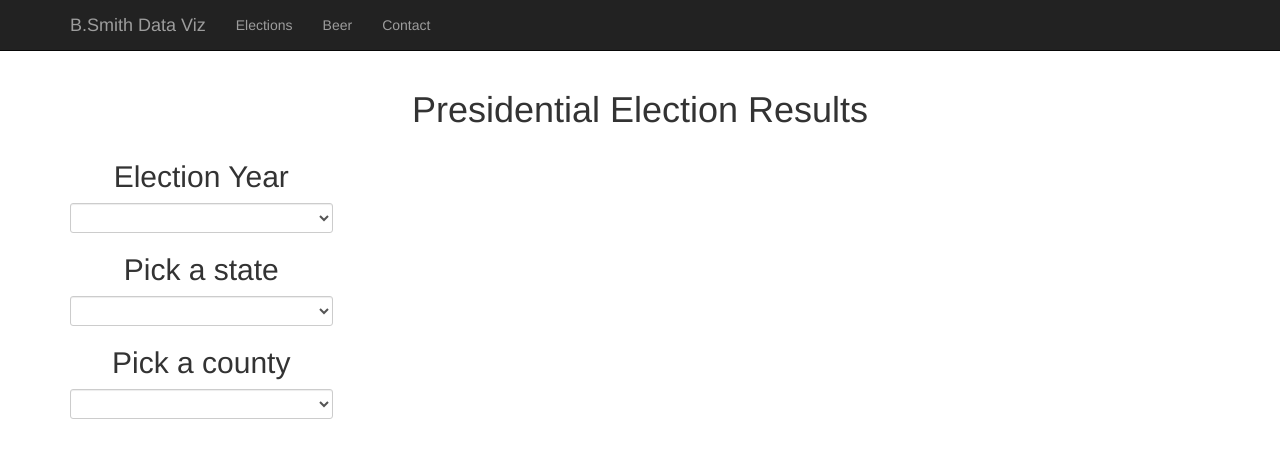
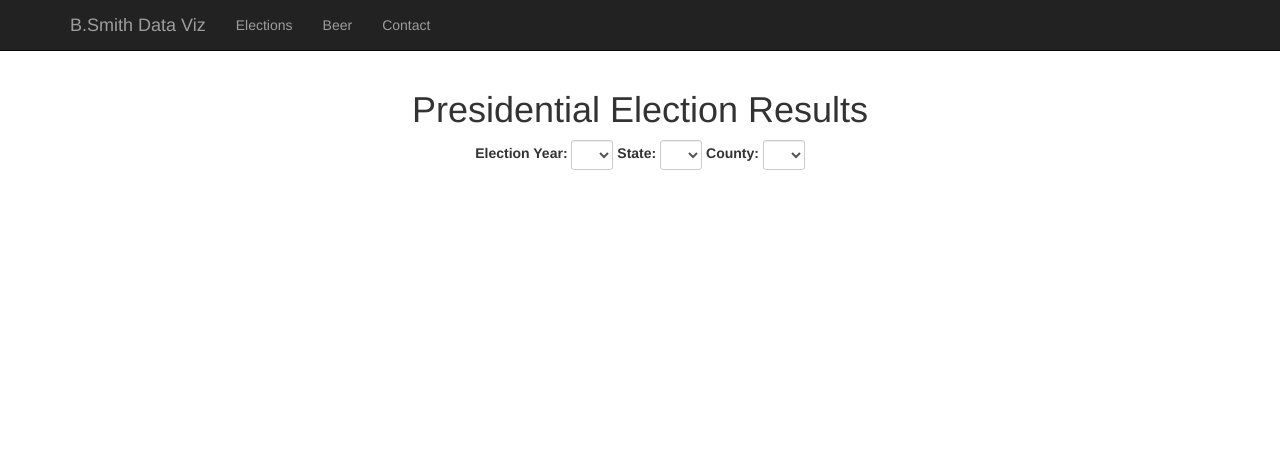
Before and after one commit to BSmith114/vote, a website: page site/public/index.html in a window 1280 px wide. Drawn offline with nearby package versions, Linux system fonts and the light colour scheme; no server answers.

Commit message:
updates params.html and render.js

```diff
--- a/site/public/index.html
+++ b/site/public/index.html
@@ -2,7 +2,6 @@
 <html lang="en">
 
 <head>
-
     <meta charset="utf-8">
     <meta http-equiv="X-UA-Compatible" content="IE=edge">
     <meta name="viewport" content="width=device-width, initial-scale=1">
@@ -14,14 +13,14 @@
     <!-- Bootstrap Core CSS -->
     <link rel="stylesheet" href="https://maxcdn.bootstrapcdn.com/bootstrap/3.3.7/css/bootstrap.min.css" integrity="sha384-BVYiiSIFeK1dGmJRAkycuHAHRg32OmUcww7on3RYdg4Va+PmSTsz/K68vbdEjh4u"
         crossorigin="anonymous">
-        <link rel="stylesheet" href="css/style.css" <!-- Custom CSS -->
+    <!-- Custom CSS -->
+    <link rel="stylesheet" href="css/style.css">
     <style>
         body {
             padding-top: 70px;
             /* Required padding for .navbar-fixed-top. Remove if using .navbar-static-top. Change if height of navigation changes. */
         }
     </style>
-    <script src="https://ajax.googleapis.com/ajax/libs/jquery/3.2.1/jquery.min.js"></script>
 
 </head>
 
@@ -63,29 +62,22 @@
     <div class="container">
         <h1 class="text-center"> Presidential Election Results </h1>
         <div class="row">
-            <div class="col-lg-3 text-center">
-                <h2>Election Year</h2>
-                <select class="form-control input-sm" id="elections"></select>
-                <h2>Pick a state</h2>
-                <select class="form-control input-sm" id="states"></select>
-                <h2>Pick a county</h2>
-                <select class="form-control input-sm" id="counties">
-
-                </select>
+            <!-- Input form -->
+            <div id="params" class="col-lg-12 text-center"></div>
+            <!-- Table / Graph -->
+            <!-- <div id="tbl" class="col-lg-9 text-center"></div> -->
         </div>
-            <div class="col-lg-9 text-center" id="tbl">
-
-                <!--<p class="lead chart"></p>-->
+        <div class="row">
+            <!-- Input form -->
+            <!-- <div id="params" class="col-lg-3 text-center"></div> -->
+            <!-- Table / Graph -->
+            <div id="tbl" class="col-lg-12 text-center"></div>
         </div>
-        </div>
-        <!-- /.row -->
-
     </div>
     <!-- /.container -->
 
-    </div>
-
-    <script src="//d3js.org/d3.v3.min.js"></script>
+    <script src="https://ajax.googleapis.com/ajax/libs/jquery/3.2.1/jquery.min.js"></script>
+    <!-- <script src="//d3js.org/d3.v3.min.js"></script> -->
     <!--<script src="js/chart.js"></script>-->
     <script src="js/countyResults.js"></script>
     <script src="js/render.js"></script>
--- a/site/public/js/render.js
+++ b/site/public/js/render.js
@@ -1,9 +1,11 @@
 window.addEventListener('load', function() {
 
-    document.getElementById("states").addEventListener("change", function() { getCounties() });
-    document.getElementById("states").addEventListener("change", function() { getCountyResultsByState() });
-    document.getElementById("elections").addEventListener("change", function() { getCountyResultsByState() });
-    getElections();
-    getStates();
+    $('#params').load('/snippets/params.html', function() {
+        document.getElementById("states").addEventListener("change", function() { getCounties() });
+        document.getElementById("states").addEventListener("change", function() { getCountyResultsByState() });
+        document.getElementById("elections").addEventListener("change", function() { getCountyResultsByState() });
+        getElections();
+        getStates();
+    })
     // getCountyResultsByState()
 });
--- /dev/null
+++ b/site/public/snippets/params.html
@@ -0,0 +1,14 @@
+<form class="form-inline">
+  <div class="form-group">
+    <label for="election">Election Year:</label>
+    <select class="form-control input-sm" id="elections"></select>
+  </div>
+  <div class="form-group">
+    <label for="state">State:</label>
+    <select class="form-control input-sm" id="states"></select>
+  </div>
+  <div class="form-group">
+    <label for="county">County:</label>
+    <select class="form-control input-sm" id="counties"></select>
+  </div>
+</form>
```
Lines whose indentation alone changed are shown as unchanged.
